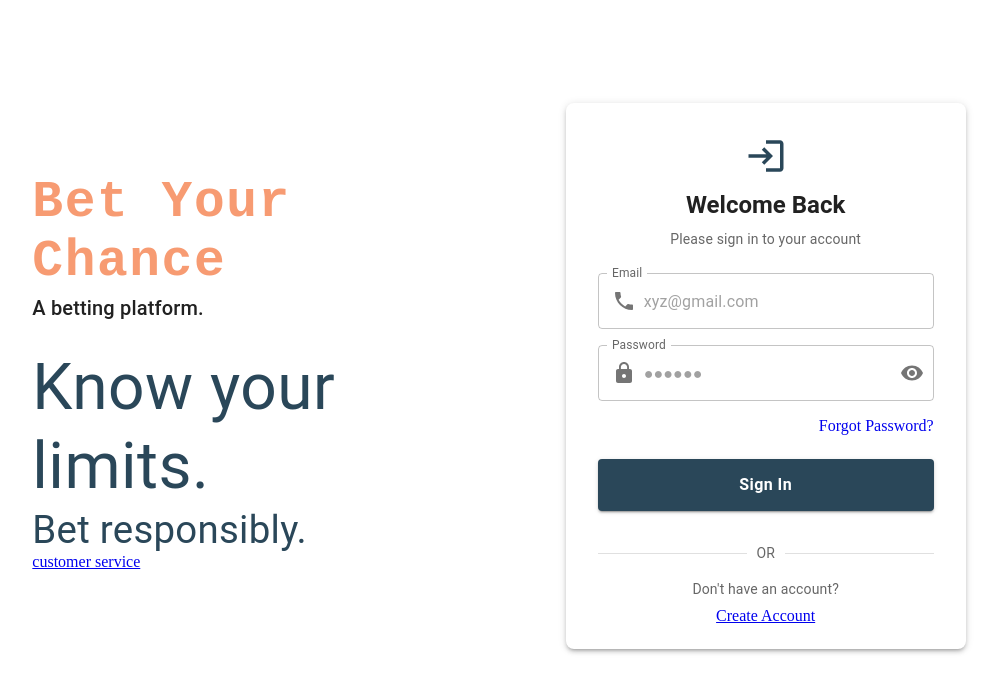
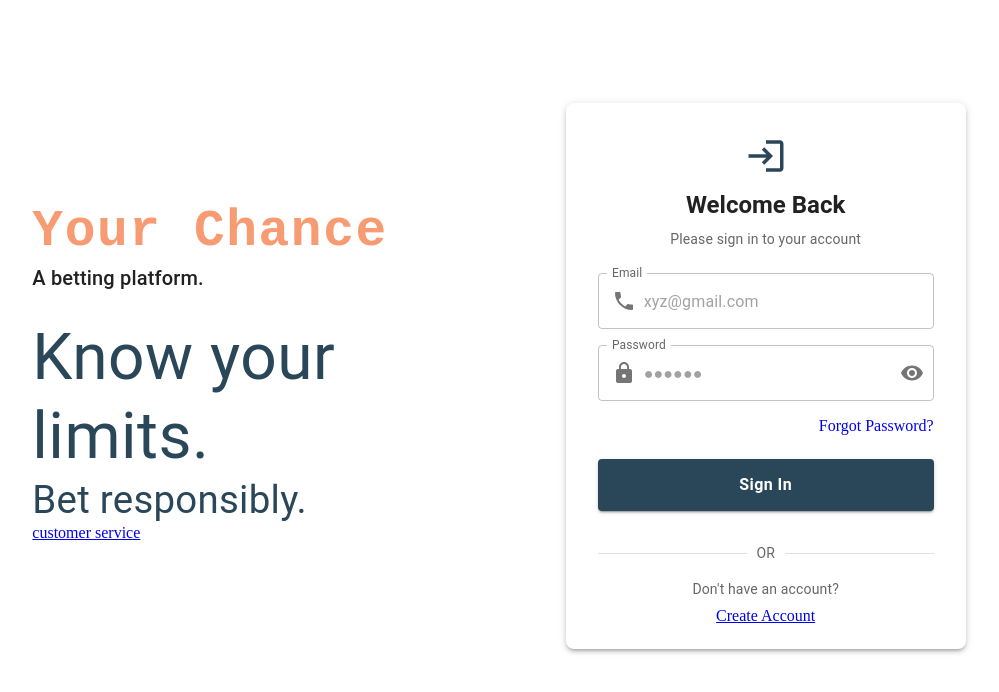
Before and after one commit to pradeepsingh2025/color-trading-one, a React (Vite) app: page /login in a window 1280 px wide. Shown: the top 692 px of the page, without its empty margins (149-1148 px from the left). Built offline with nearby package versions, Linux system fonts and the light colour scheme; no server answers.

Commit message:
Name shorten in two pages

```diff
--- a/src/components/Header/Header.jsx
+++ b/src/components/Header/Header.jsx
@@ -142,7 +142,7 @@ function ResponsiveAppBar() {
               textDecoration: "none",
             }}
           >
-            Bet Your Chance
+            BetYourChance
           </Typography>
           <Box sx={{ flexGrow: 1, display: { xs: "none", md: "flex" } }}>
             {pages.map((page) => (
--- a/src/pages/Login/Login.jsx
+++ b/src/pages/Login/Login.jsx
@@ -165,7 +165,7 @@ export default function LoginPage() {
               textDecoration: "none",
             }}
           >
-            Bet Your Chance
+            Your Chance
           </Typography>
           <Typography component="h1" variant="h6">
             A betting platform.
--- a/src/pages/Signup/Signup.jsx
+++ b/src/pages/Signup/Signup.jsx
@@ -223,7 +223,7 @@ export default function SignUpPage() {
               textDecoration: "none",
             }}
           >
-            Bet Your Chance
+            Your Chance
           </Typography>
           <Typography component="h1" variant="h6">
             A betting platform.
```
